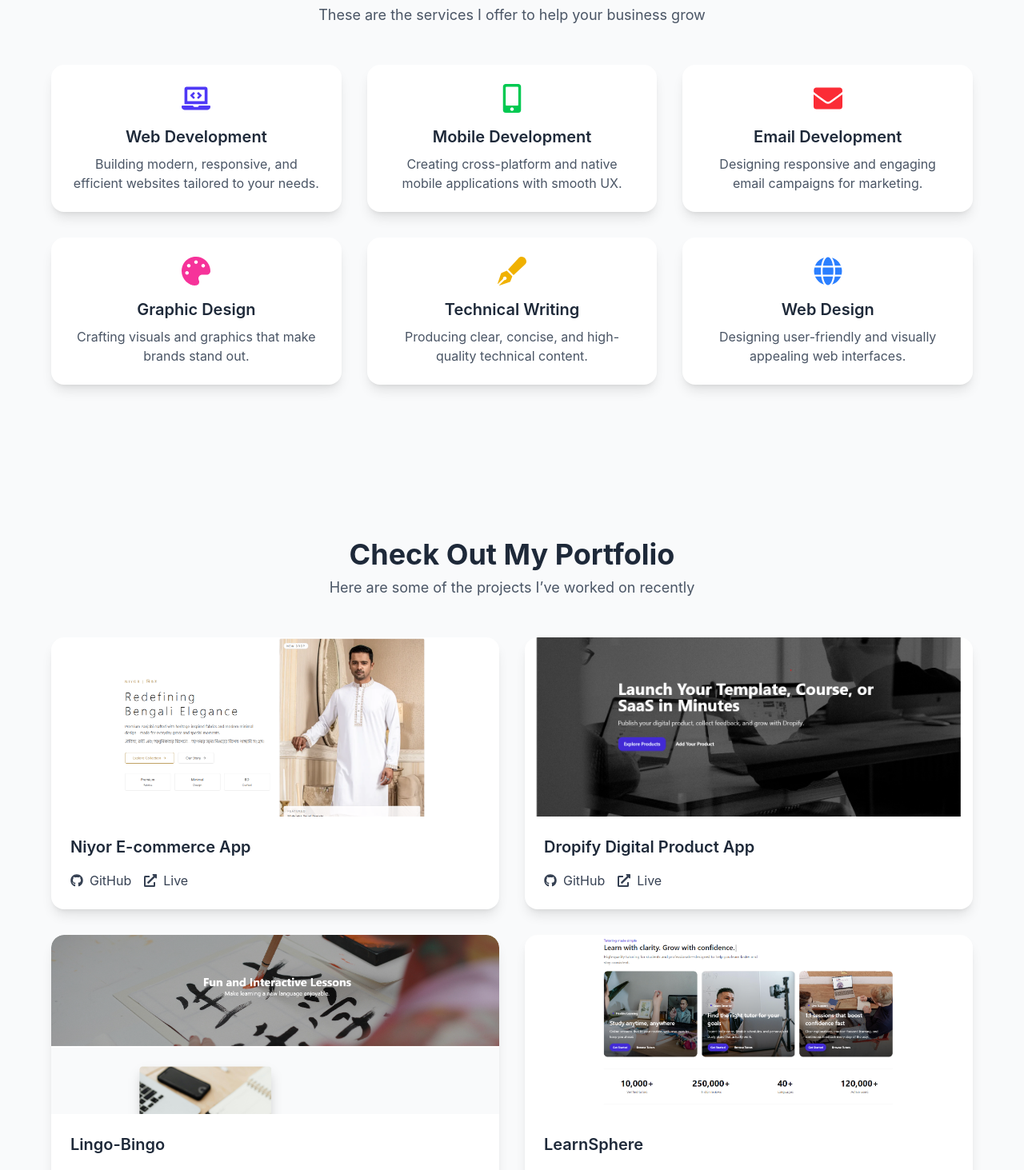
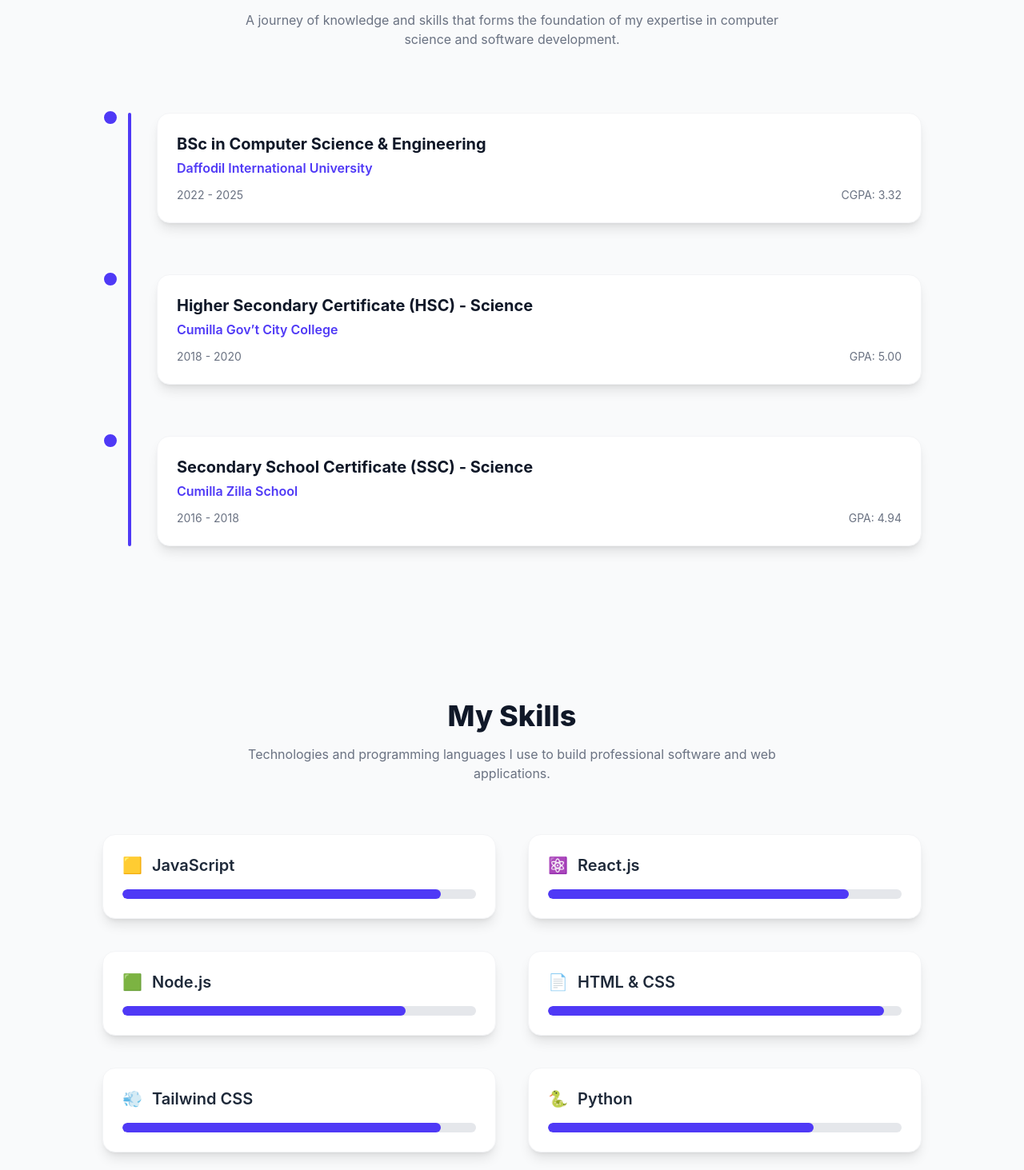
Before and after one commit to Yousuf7900/SufX-portfolio, a React (Vite) app: page / in a window 1280 px wide. Shown: the part 1622-3085 px from the top of the page at 80% size. Built offline with nearby package versions, Linux system fonts and the light colour scheme.

Commit message:
Portfolio complete

```diff
--- a/package.json
+++ b/package.json
@@ -11,6 +11,7 @@
     "preview": "vite preview"
   },
   "dependencies": {
+    "@ramonak/react-progress-bar": "^5.4.0",
     "@tailwindcss/vite": "^4.2.1",
     "framer-motion": "^12.36.0",
     "react": "^19.2.4",
--- a/src/Layout/MainLayout.jsx
+++ b/src/Layout/MainLayout.jsx
@@ -9,6 +9,9 @@ import CheckOutMyPortfolio from "../components/CheckOutMyPortfolio";
 import WorkExperienceTimeline from "../components/WorkExperience";
 import Stats from "../components/Stats";
 import Contact from "../components/Contact";
+import Education from "../components/Education";
+import Techs from "../components/Techs";
+import ScrollToTop from "../components/ScrollUp";
 
 const MainLayout = () => {
     return (
@@ -30,6 +33,12 @@ const MainLayout = () => {
                 <MyAbout></MyAbout>
             </section>
             <section>
+                <Education></Education>
+            </section>
+            <section>
+                <Techs></Techs>
+            </section>
+            <section>
                 <WhatGoodAt></WhatGoodAt>
             </section>
             <section>
@@ -43,6 +52,9 @@ const MainLayout = () => {
             </section>
             <section>
                 <Contact></Contact>
+            </section>
+            <section>
+                <ScrollToTop></ScrollToTop>
             </section>
 
             <main>
--- /dev/null
+++ b/src/components/Education.jsx
@@ -0,0 +1,76 @@
+import { motion } from "framer-motion";
+
+const Education = () => {
+    const educationData = [
+        {
+            degree: "BSc in Computer Science & Engineering",
+            institute: "Daffodil International University",
+            year: "2022 - 2025",
+            result: "CGPA: 3.32",
+        },
+        {
+            degree: "Higher Secondary Certificate (HSC) - Science",
+            institute: "Cumilla Gov’t City College",
+            year: "2018 - 2020",
+            result: "GPA: 5.00",
+        },
+        {
+            degree: "Secondary School Certificate (SSC) - Science",
+            institute: "Cumilla Zilla School",
+            year: "2016 - 2018",
+            result: "GPA: 4.94",
+        },
+    ];
+
+    return (
+        <section className="py-24 bg-gray-50 px-6">
+            <div className="max-w-5xl mx-auto">
+                <div className="text-center mb-20">
+                    <h2 className="text-4xl font-extrabold text-gray-900">
+                        My Education
+                    </h2>
+                    <p className="mt-4 text-gray-500 max-w-2xl mx-auto">
+                        A journey of knowledge and skills that forms the foundation of my
+                        expertise in computer science and software development.
+                    </p>
+                </div>
+
+                <div className="relative">
+                    <div className="absolute left-8 top-0 w-1 bg-indigo-600 h-full rounded"></div>
+
+                    <div className="space-y-16">
+                        {educationData.map((edu, index) => (
+                            <motion.div
+                                key={index}
+                                initial={{ opacity: 0, y: 50 }}
+                                whileInView={{ opacity: 1, y: 0 }}
+                                viewport={{ once: true, amount: 0.5 }}
+                                transition={{ duration: 0.6, delay: index * 0.2 }}
+                                className="flex items-start relative"
+                            >
+                                <div className="flex flex-col items-center">
+                                    <div className="w-5 h-5 bg-indigo-600 rounded-full border-2 border-white -mt-1"></div>
+                                </div>
+
+                                <div className="ml-12 bg-white p-6 rounded-2xl shadow-lg border border-gray-100 hover:shadow-indigo-300 transition-shadow duration-300 w-full">
+                                    <h3 className="text-xl font-bold text-gray-900">
+                                        {edu.degree}
+                                    </h3>
+                                    <p className="text-indigo-600 font-semibold mt-1">
+                                        {edu.institute}
+                                    </p>
+                                    <div className="flex justify-between mt-3 text-gray-500 text-sm">
+                                        <span>{edu.year}</span>
+                                        <span>{edu.result}</span>
+                                    </div>
+                                </div>
+                            </motion.div>
+                        ))}
+                    </div>
+                </div>
+            </div>
+        </section>
+    );
+};
+
+export default Education;
--- /dev/null
+++ b/src/components/ScrollUp.jsx
@@ -0,0 +1,41 @@
+import { useState, useEffect } from "react";
+import { FaArrowUp } from "react-icons/fa";
+
+const ScrollToTop = () => {
+    const [visible, setVisible] = useState(false);
+
+    useEffect(() => {
+        const toggleVisibility = () => {
+            if (window.scrollY > 300) setVisible(true);
+            else setVisible(false);
+        };
+        window.addEventListener("scroll", toggleVisibility);
+        return () => window.removeEventListener("scroll", toggleVisibility);
+    }, []);
+
+    const scrollToTop = () => {
+        window.scrollTo({ top: 0, behavior: "smooth" });
+    };
+
+    return (
+        <>
+            {visible && (
+                <button
+                    onClick={scrollToTop}
+                    className="
+            fixed bottom-8 right-8
+            bg-indigo-600 hover:bg-indigo-700
+            text-white p-4 rounded-full
+            shadow-lg hover:shadow-xl
+            transition-all duration-300
+            z-50"
+                    aria-label="Scroll to top"
+                >
+                    <FaArrowUp className="w-5 h-5" />
+                </button>
+            )}
+        </>
+    );
+};
+
+export default ScrollToTop;
--- /dev/null
+++ b/src/components/Techs.jsx
@@ -0,0 +1,58 @@
+import { motion } from "framer-motion";
+
+const techData = [
+  { skill: "JavaScript", level: 90, icon: "🟨" },
+  { skill: "React.js", level: 85, icon: "⚛️" },
+  { skill: "Node.js", level: 80, icon: "🟩" },
+  { skill: "HTML & CSS", level: 95, icon: "📄" },
+  { skill: "Tailwind CSS", level: 90, icon: "💨" },
+  { skill: "Python", level: 75, icon: "🐍" },
+];
+
+const Techs = () => {
+  return (
+    <section className="py-24 bg-gray-50 px-6">
+      <div className="max-w-5xl mx-auto">
+        <div className="text-center mb-16">
+          <h2 className="text-4xl font-extrabold text-gray-900">My Skills</h2>
+          <p className="mt-4 text-gray-500 max-w-2xl mx-auto">
+            Technologies and programming languages I use to build professional
+            software and web applications.
+          </p>
+        </div>
+
+        <div className="grid grid-cols-1 md:grid-cols-2 gap-10">
+          {techData.map((tech, index) => (
+            <motion.div
+              key={index}
+              initial={{ opacity: 0, y: 30 }}
+              whileInView={{ opacity: 1, y: 0 }}
+              viewport={{ once: true }}
+              transition={{ duration: 0.6, delay: index * 0.2 }}
+              className="bg-white p-6 rounded-2xl shadow-lg border border-gray-100 hover:shadow-indigo-300 transition-shadow duration-300"
+            >
+              {/* Skill Header */}
+              <div className="flex items-center mb-4 space-x-3 text-xl">
+                <span>{tech.icon}</span>
+                <h3 className="text-xl font-semibold text-gray-800">{tech.skill}</h3>
+              </div>
+
+              {/* Progress Bar */}
+              <div className="w-full h-3 bg-gray-200 rounded-full overflow-hidden">
+                <motion.div
+                  initial={{ width: 0 }}
+                  whileInView={{ width: `${tech.level}%` }}
+                  viewport={{ once: true }}
+                  transition={{ duration: 1.2, ease: "easeOut" }}
+                  className="h-full bg-indigo-600 rounded-full"
+                />
+              </div>
+            </motion.div>
+          ))}
+        </div>
+      </div>
+    </section>
+  );
+};
+
+export default Techs;
```
Also changed, not shown: src/components/Contact.jsx (+45 -18 lines), 1 other file (tests, documents, lock files or other folders).
